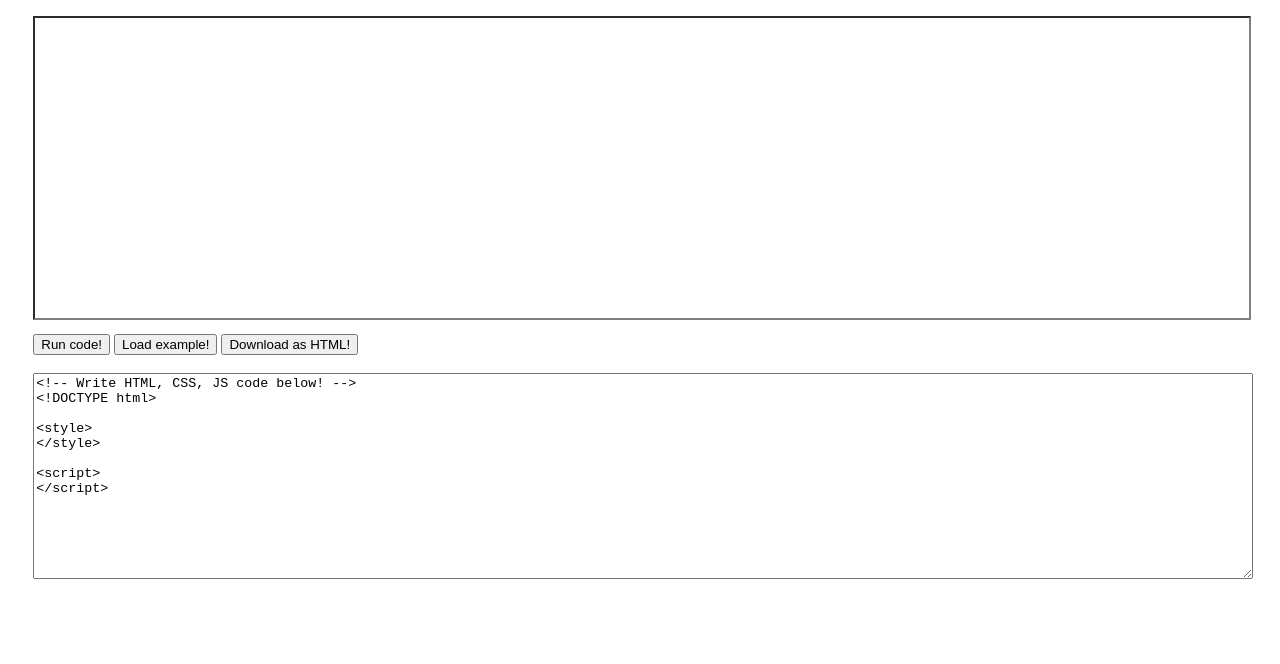
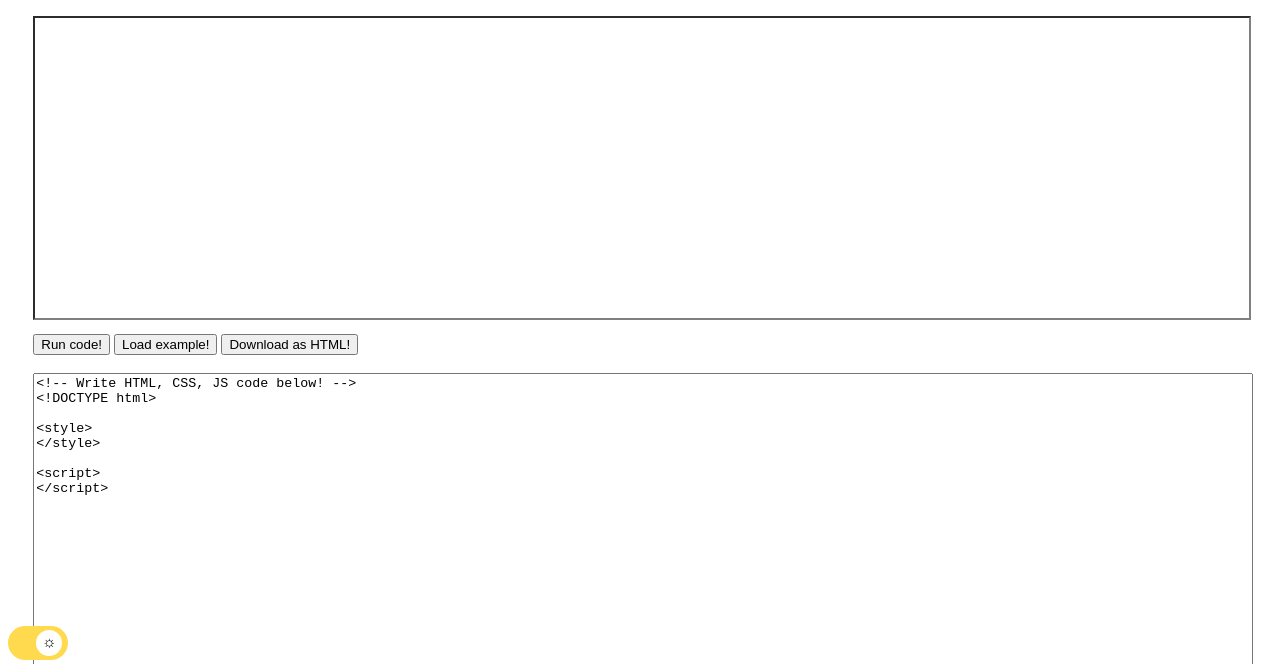
Before and after one commit to At216/HTML-editor, a plain HTML site: page index.html in a window 1280 px wide. Shown: the part 136-800 px from the top of the page. Drawn offline with Linux system fonts and the light colour scheme.

Commit message:
Update index.html

```diff
--- a/index.html
+++ b/index.html
@@ -1,5 +1,6 @@
+<!DOCTYPE html>
+<meta name="viewport" content="width=device-width, initial-scale=1">
 
- <!DOCTYPE html>
 <h1>Welcome to at216.github.io/HTML-editor/!</h1>
 <span>This is a basic HTML, CSS, and JavaScript code editor great for
 experimenting and practicing with programming web pages. Write HTML and  JavaScript code in the left box, and CSS code in the right box. Your  code will run in the rectangular window above the code boxes.
@@ -19,10 +20,78 @@
 
 
 <div class='textareabox'>
- <textarea id='html' style=''></textarea>
+<textarea id='html'></textarea>
 </div>
 
 <br><br><br><br><br><br>
+
+<!--#####################################################################################################################Toggle-->
+<div class='toggleface' id='toggleface' onclick='toggle()'>
+    <span class='togglebody'id='togglebody'>☼</span>
+</div>
+
+<style>
+.toggleface {
+    width:60px;
+    height:34px;
+    background-color:#FFDA4E;
+    border-radius:34px;
+    position:fixed;
+    bottom:4px;
+}
+.togglebody {
+    width:26px;
+    height:26px;
+    background-color:white;
+    border-radius:50%;
+    position:absolute;
+    left:28px;
+    bottom:4px;
+    text-align: center;
+    line-height: 1.5;
+}
+.togglebody1 {
+    width:26px;
+    height:26px;
+    background-color:white;
+    border-radius:50%;
+    position:absolute;
+    left:4px;
+    bottom:4px;
+    color:black;
+    text-align: center;
+    line-height: 1.5;
+}
+</style>
+
+<script>
+var togglelogic = true;
+function toggle() {
+    if(togglelogic == true){
+        document.getElementById("togglebody").className = "togglebody1";
+        togglelogic = false;
+        document.body.style.backgroundColor = "black";
+        document.body.style.color = "white";
+        document.getElementById("toggleface").style.backgroundColor = '#4E65FF';
+        document.getElementById('togglebody').innerHTML = '☾'
+        document.getElementById('html').style.backgroundColor = '#707070'
+        document.getElementById('iframe').style.backgroundColor = '#707070'
+    }
+    else{
+        document.getElementById("togglebody").className = "togglebody";
+        togglelogic = true;
+        document.body.style.backgroundColor = "white";
+        document.body.style.color = "black";
+        document.getElementById("toggleface").style.backgroundColor = '#FFDA4E';
+        document.getElementById('togglebody').innerHTML = '☼'
+        document.getElementById('html').style.backgroundColor = 'white'
+        document.getElementById('iframe').style.backgroundColor = 'white'
+
+    }
+
+}
+</script>
+<!--#####################################################################################################################Toggle-->
 
 
 <style>
@@ -30,6 +99,7 @@
        width:100%;
        height:100px;
        min-height:200px;
+       height:400px;
        resize: vertical;
        margin:auto;
    }
```
Lines whose indentation alone changed are shown as unchanged.
